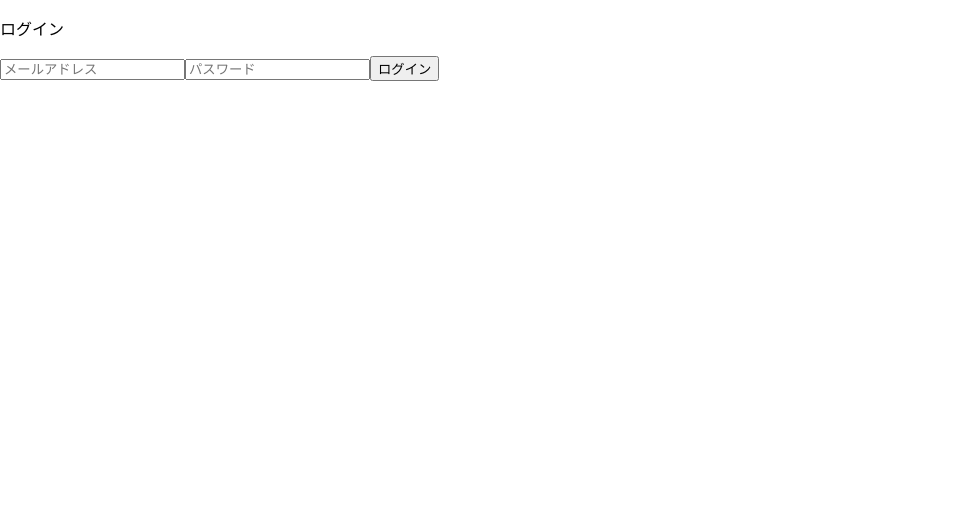
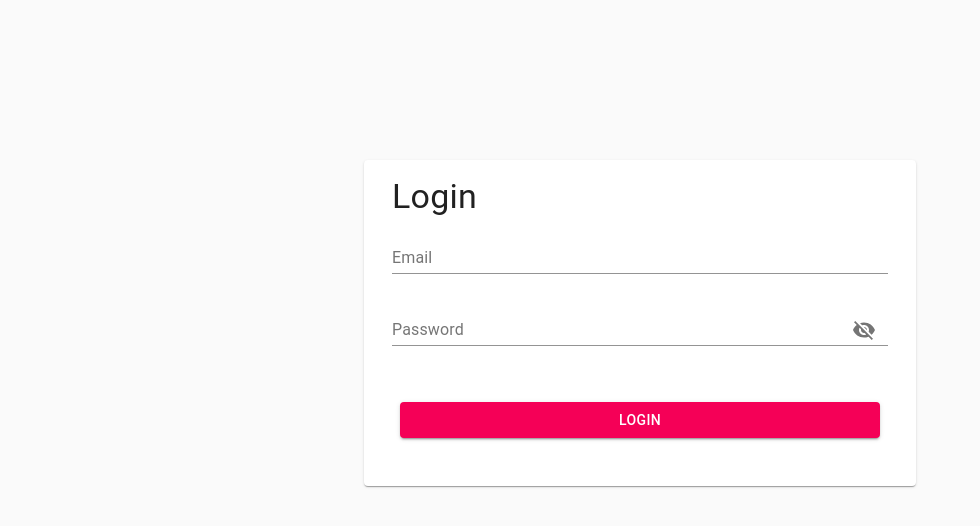
Before and after one commit to aaaasahi/arcade-community, a React (Create React App) app in the folder frontend/: page / in a window 1280 px wide. Shown: the top 526 px of the page, without its empty margins (0-980 px from the left). Built offline with nearby package versions, Linux system fonts and the light colour scheme.

Commit message:
ログイン画面の作成 #1

```diff
--- a/frontend/package.json
+++ b/frontend/package.json
@@ -3,6 +3,8 @@
   "version": "0.1.0",
   "private": true,
   "dependencies": {
+    "@material-ui/core": "^4.11.4",
+    "@material-ui/icons": "^4.11.2",
     "@testing-library/jest-dom": "^5.11.4",
     "@testing-library/react": "^11.1.0",
     "@testing-library/user-event": "^12.1.10",
--- a/frontend/src/components/auth/Login.jsx
+++ b/frontend/src/components/auth/Login.jsx
@@ -1,53 +1,138 @@
-import React, { useState } from 'react'
-import axios from 'axios'
+import React, { useState } from "react";
+import axios from "axios";
+import Button from "@material-ui/core/Button";
+import CssBaseline from "@material-ui/core/CssBaseline";
+import TextField from "@material-ui/core/TextField";
+import Typography from "@material-ui/core/Typography";
+import { makeStyles } from "@material-ui/core/styles";
+import Container from "@material-ui/core/Container";
+import Visibility from "@material-ui/icons/Visibility";
+import VisibilityOff from "@material-ui/icons/VisibilityOff";
+import clsx from "clsx";
+import FormControl from "@material-ui/core/FormControl";
+import InputLabel from "@material-ui/core/InputLabel";
+import Input from "@material-ui/core/Input";
+import InputAdornment from "@material-ui/core/InputAdornment";
+import IconButton from "@material-ui/core/IconButton";
+import Card from "@material-ui/core/Card";
+import CardActions from "@material-ui/core/CardActions";
+import CardContent from "@material-ui/core/CardContent";
+
+const useStyles = makeStyles((theme) => ({
+  paper: {
+    marginTop: theme.spacing(20),
+    display: "flex",
+    flexDirection: "column",
+    alignItems: "center",
+  },
+  text: {
+    marginBottom: theme.spacing(3),
+  },
+  form: {
+    width: "100%",
+    marginTop: theme.spacing(1),
+  },
+  submit: {
+    margin: theme.spacing(3, 0, 2),
+  },
+}));
 
 export const Login = () => {
-    const [email, setEmail] = useState("")
-    const [password, setPassword] = useState("")
+  const classes = useStyles();
+  const [email, setEmail] = useState("");
+  const [password, setPassword] = useState("");
+  const [values, setValues] = useState({ showPassword: false });
+
+  const handleClickShowPassword = () => {
+    setValues({ ...values, showPassword: !values.showPassword });
+  };
+
+  const handleMouseDownPassword = (event) => {
+    event.preventDefault();
+  };
 
   const handleSubmit = (event) => {
-        event.preventDefault()
+    event.preventDefault();
     axios({
-          method: 'POST',
-          url: 'http://localhost:8000/auth/sign_in',
+      method: "POST",
+      url: "http://localhost:8000/auth/sign_in",
       data: {
         email: email,
-            password: password
-          }
+        password: password,
+      },
+    }).then((response) => {
+      console.log(response);
+      localStorage.setItem(
+        "user",
+        JSON.stringify({
+          "access-token": response.headers["access-token"],
+          "client": response.headers["client"],
+          "uid": response.data.data.uid
         })
-        .then(response => {
-          console.log(response)
-          localStorage.setItem('user',
-            JSON.stringify({
-              'access-token': response.headers['access-token'],
-              'client': response.headers['client'],
-              'uid': response.data.data.uid
-          }))
-        })
-      }
+      );
+      window.location = "/";
+    });
+  };
 
   return (
-        <div>
-            <p>ログイン</p>
-            <form onSubmit={handleSubmit}>
-                <input
-                    type="email"
-                    name="email"
-                    placeholder="メールアドレス"
-                    autoComplete="off"
+    <Container component="main" maxWidth="sm">
+      <CssBaseline />
+      <Card className={classes.paper}>
+        <CardContent className={classes.card}>
+          <Typography component="h1" variant="h4">
+            Login
+          </Typography>
+          <form className={classes.form} noValidate onSubmit={handleSubmit}>
+            <TextField
+              id="standard-password-input"
+              label="Email"
+              type="Email"
+              autoComplete="current-email"
+              fullWidth
+              className={classes.text}
               value={email}
-                    onChange={event => setEmail(event.target.value)}
+              onChange={(event) => setEmail(event.target.value)}
             />
-                <input
-                    type="password"
-                    name="password"
-                    placeholder="パスワード"
+            <FormControl
+              className={clsx(classes.margin, classes.textField)}
+              fullWidth
+              className={classes.text}
+            >
+              <InputLabel htmlFor="standard-adornment-password">
+                Password
+              </InputLabel>
+              <Input
+                id="standard-adornment-password"
+                type={values.showPassword ? "text" : "password"}
                 value={password}
-                    onChange={event => setPassword(event.target.value)}
+                onChange={(event) => setPassword(event.target.value)}
+                endAdornment={
+                  <InputAdornment position="end">
+                    <IconButton
+                      aria-label="toggle password visibility"
+                      onClick={handleClickShowPassword}
+                      onMouseDown={handleMouseDownPassword}
+                    >
+                      {values.showPassword ? <Visibility /> : <VisibilityOff />}
+                    </IconButton>
+                  </InputAdornment>
+                }
               />
-
-                <button type="submit">ログイン</button>
+            </FormControl>
+            <CardActions>
+              <Button
+                type="submit"
+                fullWidth
+                variant="contained"
+                color="secondary"
+                className={classes.submit}
+              >
+                Login
+              </Button>
+            </CardActions>
           </form>
-        </div>
-    )
-}
+        </CardContent>
+      </Card>
+    </Container>
+  );
+};
```
Also changed, not shown: 1 other file (tests, documents, lock files or other folders). Lines whose indentation alone changed are shown as unchanged.
